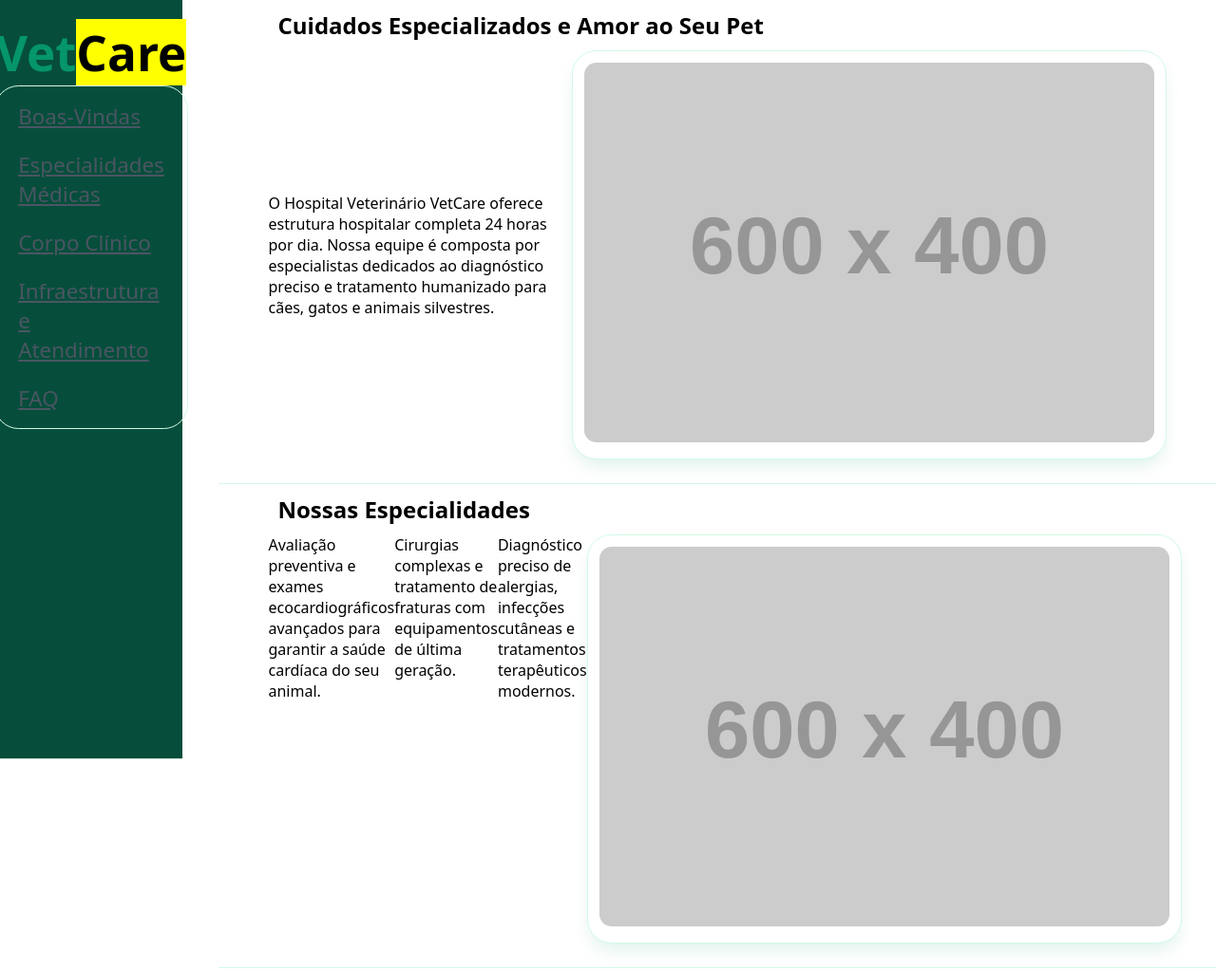
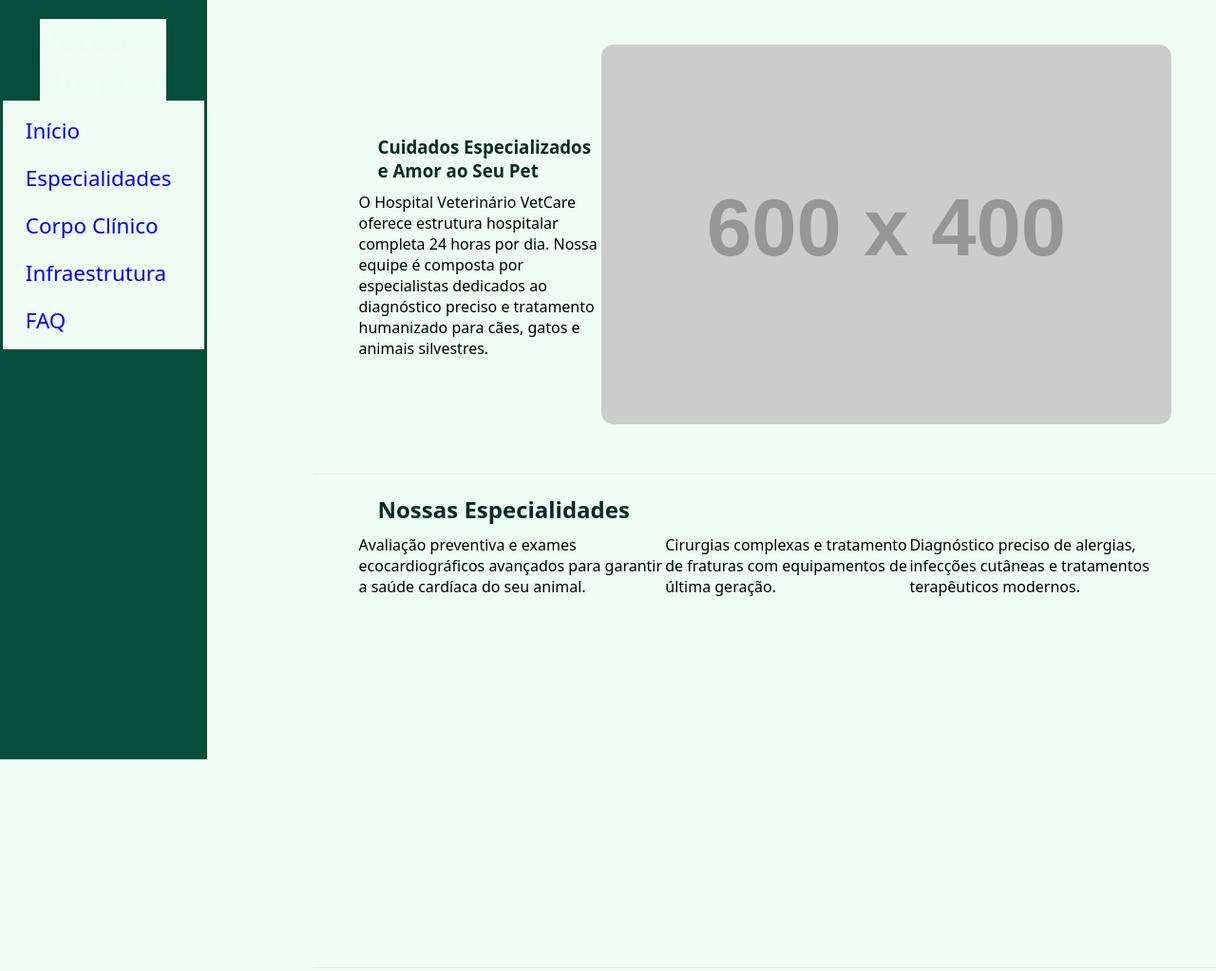
Before and after one commit to SaraCristinaPereira/vet_care, a plain HTML site: page index.html in a window 1280 px wide. Shown: the top 1023 px of the page at 95% size. Drawn offline with Linux system fonts and the light colour scheme; placeholder pictures from the web are drawn by us.

Commit message:
ADD: Adicionando alterações aos tamanhos dos textos.

```diff
--- a/css/reset.css
+++ b/css/reset.css
@@ -5,9 +5,11 @@
     padding: 0;
     box-sizing: border-box;
     font-family: var(--font-main);
+    background-color: var(--color-bg-main);
 }
 
 html {
     scroll-behavior: smooth;
     overflow-x: hidden;
+    font-size: 62,5%;
 }
--- a/css/style.css
+++ b/css/style.css
@@ -2,7 +2,7 @@
 @import './reset.css';
 
 .section-body-2{
-    margin-left: 230px;
+    margin-left: 330px;
 }
 
 .section__content{
@@ -14,10 +14,9 @@
     position:fixed;
     top: 0;
     left: 0;
-    width: 15vw;
+    width: 17vw;
     height: 100%;
     background-color: var(--color-sidebar-bg);
-    border-bottom: 1px solid var(--color-border);
 
     display: flex;
     align-items: center;
@@ -35,9 +34,9 @@
 }
 
 .header__title{
-    font-size: var(--font-size-xl);
-    color: var(--color-primary);
-    font-weight: 700;
+    font-size: var(--font-size-lg);
+    color: var(--color-sidebar-text);
+    font-weight: 650;
 }
 
 .nav{
@@ -49,7 +48,6 @@
     /* background-color: var(--color-nav-list-bg); */
     padding: 6px;
     border-radius: var(--radius-md);
-    border: 1px solid var(--color-border);
 }
 
 .nav__item{
@@ -57,12 +55,15 @@
 }
 
 .nav__link{
+    width: 200px;
+    height: 50px;
+    text-decoration: none;
     justify-content: center;
     font-size: var(--font-size-sm);
     font-weight: 400;
     padding: 10px 18px;
     border-radius: var(--radius-sm);
-    color: var(--color-text-muted);
+    color: var();
     position: relative;
     background-color: transparent;
     transition: color 0.3s ease, background-color 0.3s ease, transform 0.2s ease;
@@ -76,27 +77,15 @@
     box-shadow: 0 4px 12px rgba(2, 132, 199, 0.3);
 }
 
-.card-image{
-    background-color: var(--color-bg-card);
-    padding: 12px;
-    border-radius: var(--radius-md);
-    box-shadow: var(--shadow-card);
-    border: 1px solid var(--color-border);
-    transition: var(--transition);
-}
-
-.card-image:hover{
-    transform: translateY(-6px);
-    box-shadow: var(--shadow-hover);
-}
-
 .card-image__img{
     width: auto;
     border-radius: var(--radius-sm);
     object-fit: cover;
 }
 
+
 .section-hero{
+    display: flex;
     min-height: 500px;
     align-items: center;
     justify-content: center;
@@ -105,9 +94,15 @@
     scroll-margin-top: var(--header-height);
 }
 
+.section__content-1{
+    width: ;
+}
+
 .section__title{
-    margin: 10px;
+    margin: 20px 10px 10px 20px;
+    color: var(--color-text-title);
 }
+
 
 .section_especialidades{
     min-height: 500px;
@@ -120,6 +115,9 @@
 
 .card-section_especialidades{
     display: flex;
+    background-color: var(--color-bg-card);
+    border-radius: var(--radius-md);
+
 }
 
 .section-corpo{
@@ -131,7 +129,9 @@
     scroll-margin-top: var(--header-height);
 }
 
-.card-section_especialidades{
+.card-section_corpo{
+    border-radius: var(--radius-md);
+    background-color: var(--color-bg-card);
 
 }
 
--- a/index.html
+++ b/index.html
@@ -13,15 +13,16 @@
 
             <header class="sidebar">
                 <div class="header__brand">
-                    <h1 class="header__title">Vet<mark>Care</mark></h1>
+                    <h1 class="header__title">VetCare Hospital</h1>
+                    <span class="line"></span>
                 </div>
 
                 <nav class="nav">
                     <ul class="nav__list">
-                        <li class="nav__item"><a href="#home" class="nav__link">Boas-Vindas</a></li>
-                        <li class="nav__item"><a href="#especialidades" class="nav__link">Especialidades Médicas</a></li>
-                        <li class="nav__item"><a href="#equipe" class="nav__link">Corpo  Clínico</a></li>
-                        <li class="nav__item"><a href="#infraestrutura" class="nav__link">Infraestrutura e Atendimento</a></li>
+                        <li class="nav__item"><a href="#home" class="nav__link">Início</a></li>
+                        <li class="nav__item"><a href="#especialidades" class="nav__link">Especialidades</a></li>
+                        <li class="nav__item"><a href="#equipe" class="nav__link">Corpo Clínico</a></li>
+                        <li class="nav__item"><a href="#infraestrutura" class="nav__link">Infraestrutura</a></li>
                         <li class="nav__item"><a href="#faq" class="nav__link">FAQ</a></li>
                     </ul>
                 </nav>
@@ -33,14 +34,16 @@
 
         <section id="home" class="section-hero">
 
-            <h1 class="section__title">Cuidados Especializados e Amor ao Seu Pet </h1>
+            <article class="section__content-1">
+                <h1 class="section__title">Cuidados Especializados e Amor ao Seu Pet </h1>
+                <p>
+                        O Hospital Veterinário VetCare oferece estrutura hospitalar completa 24 horas por dia.
+                        Nossa  equipe  é  composta  por  especialistas  dedicados  ao  diagnóstico  preciso  e  tratamento
+                        humanizado para cães, gatos e animais silvestres.
+                </p>
+            </article>
 
-            <article class="section__content">
-                <p>
-                    O Hospital Veterinário VetCare oferece estrutura hospitalar completa 24 horas por dia.
-                    Nossa  equipe  é  composta  por  especialistas  dedicados  ao  diagnóstico  preciso  e  tratamento
-                    humanizado para cães, gatos e animais silvestres.
-                </p>
+            <article class="section__content-2">
                 <div class="card-image">
                     <img src="https://placehold.co/600x400/059669/ffffff?text=VetCare+Hospital" alt="" class="card-image__img"></img>
                 </div>
@@ -55,15 +58,12 @@
             <article class="section__content">
 
                 <section class="card-section_especialidades">
-                    <div class="card-section_especialidades card-section_especialidades--card-1">Avaliação preventiva e exames ecocardiográficos avançados para garantir a saúde cardíaca do seu animal.</div>
-                    <div class="card-section_especialidades card-section_especialidades--card-2">Cirurgias complexas e tratamento de fraturas com equipamentos de última geração.</div>
-                    <div class="card-section_especialidades card-section_especialidades--card-3"> Diagnóstico preciso de alergias, infecções cutâneas e tratamentos terapêuticos modernos.</div>
+                    <div class="card-section_especialidades card-section_especialidades--card-1"><p>Avaliação preventiva e exames ecocardiográficos avançados para garantir a saúde cardíaca do seu animal.</p></div>
+                    <div class="card-section_especialidades card-section_especialidades--card-2"><p>Cirurgias complexas e tratamento de fraturas com equipamentos de última geração.</p></div>
+                    <div class="card-section_especialidades card-section_especialidades--card-3"><p>Diagnóstico preciso de alergias, infecções cutâneas e tratamentos terapêuticos modernos.</p></div>
                     <!-- Card 01 (Cardiologia Veterinária):
                     Card  02  (Ortopedia  e  Traumatologia):
                     Card  03  (Dermatologia  Especializada):  -->
-                    <div class="card-image">
-                    <img src="https://placehold.co/600x400/059669/ffffff?text=VetCare+Hospital" alt="" class="card-image__img"></img>
-                    </div>
                 </section>
 
             </article>
@@ -78,21 +78,21 @@
 
                 <section class="card-section_corpo">
 
-                    <div class="card-section_corpo card-section_corpo--card-4">
+                    <div class="card-section_corpo card-section_corpo--card-1">
                         <div class="card-image">
-                            <img src="https://placehold.co/600x400/059669/ffffff?text=VetCare+Hospital" alt="" class="card-image__img">
+                            <img src="https://placehold.co/600x400/059669/ffffff?text=VetCare+Hospital" alt="Mulher com jaleco de médico." class="card-image__img">
                         </div>
                         <p>Dra. Camila Rocha - CRMV 12.450 - Especialista em Cirurgia Geral e Cuidados Intensivos.</p>
                     </div>
 
-                    <div class="card-section_corpo card-section_corpo--card-5">
+                    <div class="card-section_corpo card-section_corpo--card-2">
                         <div class="card-image">
                             <img src="https://placehold.co/600x400/059669/ffffff?text=VetCare+Hospital" alt="" class="card-image__img">
                         </div>
 
                     </div>
 
-                    <div class="card-section_corpo card-section_corpo--card-6">
+                    <div class="card-section_corpo card-section_corpo--card-3">
                         Dra. Juliana Mendes  - CRMV 18.210  - Especialista em Medicina de Felines e Cardiologia.
                         <div class="card-image">
                             <img src="https://placehold.co/600x400/059669/ffffff?text=VetCare+Hospital" alt="" class="card-image__img">
```
